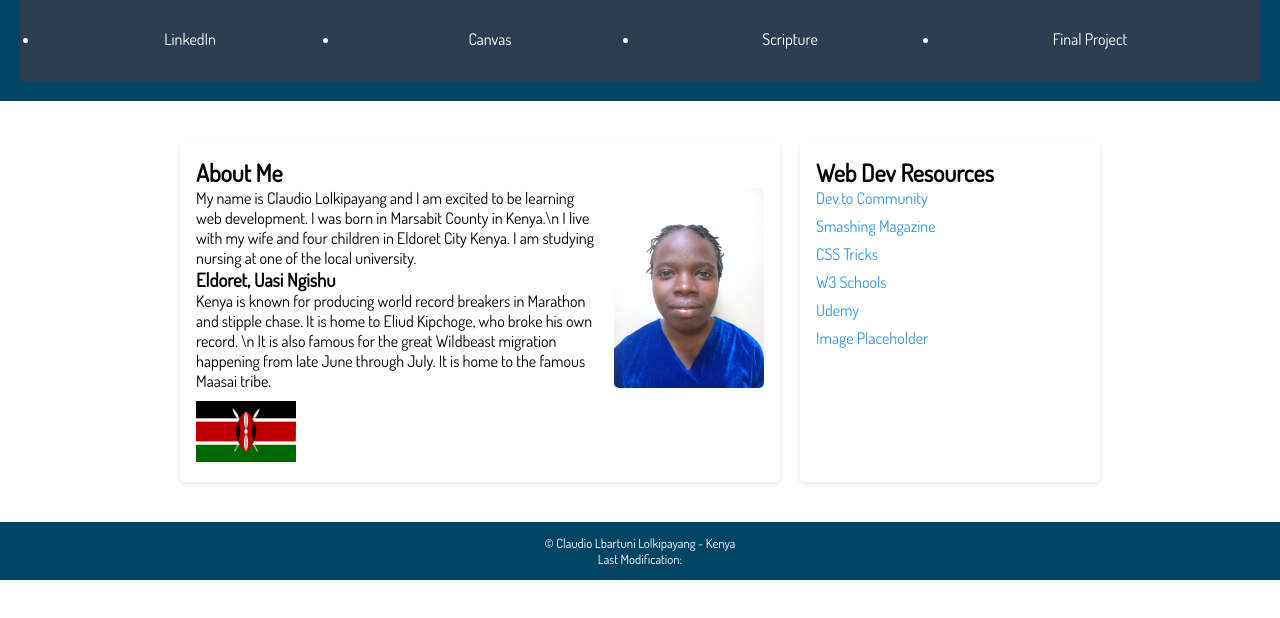
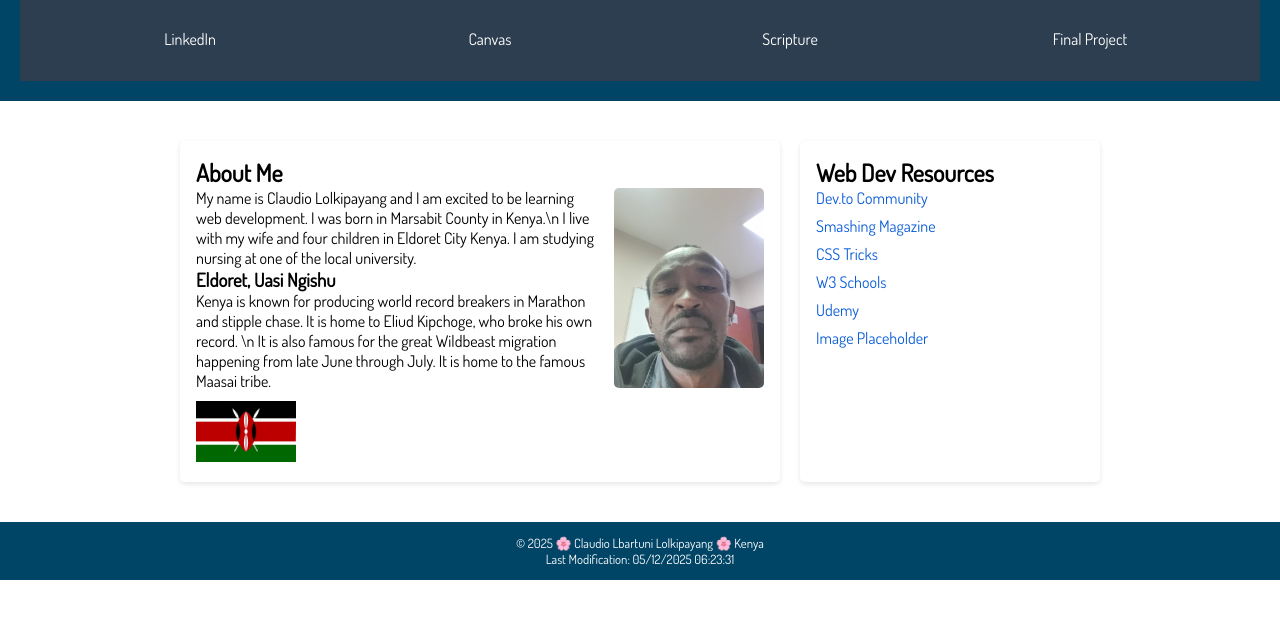
Before and after one commit to lolkipayang/wdd131, a plain HTML site: page index.html in a window 1280 px wide. Shown: the part 64-682 px from the top of the page. Drawn offline with Linux system fonts and the light colour scheme.

Commit message:
Fixed rubrics

```diff
--- a/index.html
+++ b/index.html
@@ -6,11 +6,11 @@
     <title>WDD 131 – Dynamic Web Fundamentals - Your Name</title>
     <meta name="description" content="WDD 131 – Dynamic Web Fundamentals - Lbartuni Homepage">
     <meta name="author" content="Claudio Lolkipayang">
-    <link rel="stylesheet" href="week01/styles/base.css">
+    <link rel="stylesheet" href="styles/base.css">
     <link rel="preconnect" href="https://fonts.googleapis.com">
     <link rel="preconnect" href="https://fonts.gstatic.com" crossorigin>
     <link href="https://fonts.googleapis.com/css2?family=Dosis&display=swap" rel="stylesheet">
-    <script src="week01/scripts/getdates.js" defer></script>
+    <script src="scripts/getdates.js" defer></script>
 </head>
 <body>
     <header>
@@ -27,7 +27,7 @@
     <main>
         <section class="about-me">
             <h2>About Me</h2>
-            <img src="images/profileimage.jpeg" alt="Your Profile Picture" class="profile-image">
+            <img src="images/myphoto.jpeg" alt="Your Profile Picture" class="profile-image">
             <p>My name is Claudio Lolkipayang and I am excited to be learning web development. I was born in Marsabit County in Kenya.\n
                  I live with my wife and four children in Eldoret City Kenya. I am studying nursing at one of the local university.
                 </p>
@@ -49,7 +49,7 @@
         </section>
     </main>
     <footer>
-        <p>&copy; <span id="currentYear"></span> Claudio Lbartuni Lolkipayang - Kenya</p>
+        <p>&copy; 2025 &#x1F338; Claudio Lbartuni Lolkipayang &#x1F338; Kenya</p>
         <p>Last Modification: <span id="lastModified"></span></p>
     </footer>
 </body>
--- a/scripts/getdates.js
+++ b/scripts/getdates.js
@@ -1,12 +1,4 @@
 document.addEventListener('DOMContentLoaded', function () {
-    // Get the current year for the copyright
-    const currentYearSpan = document.getElementById('currentYear');
-    if (currentYearSpan) {
-        const currentYear = new Date().getFullYear();
-        currentYearSpan.textContent = currentYear;
-    }
-
-    // Get the last modified date of the document
     const lastModifiedSpan = document.getElementById('lastModified');
     if (lastModifiedSpan) {
         lastModifiedSpan.textContent = document.lastModified;
--- a/styles/base.css
+++ b/styles/base.css
@@ -29,9 +29,10 @@ nav {
 }
 nav ul {
     display: flex;
+    list-style-type: none;
 }
 nav ul li {
-
+    list-style-type: none;
     flex: 1 1 100%;
 }
 nav a {
@@ -71,7 +72,7 @@ main {
     margin-bottom: 0.5em;
 }
 .web-resources ul li a {
-    color: #3498db;
+    color: #0b5ed7;
     text-decoration: none;
 }
 .web-resources ul li a:hover {
```
Also changed, not shown: images/myphoto.jpeg (added).
